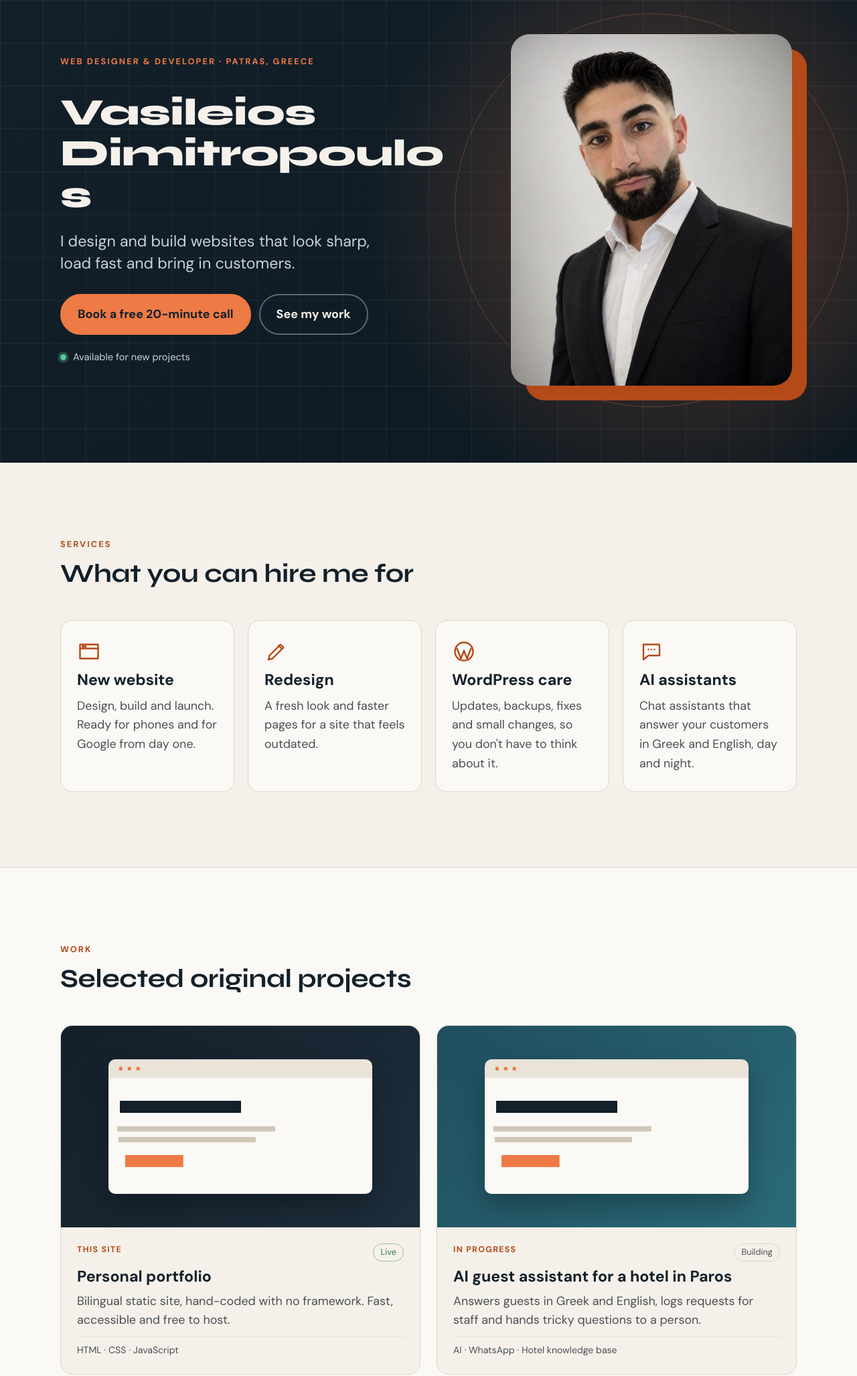
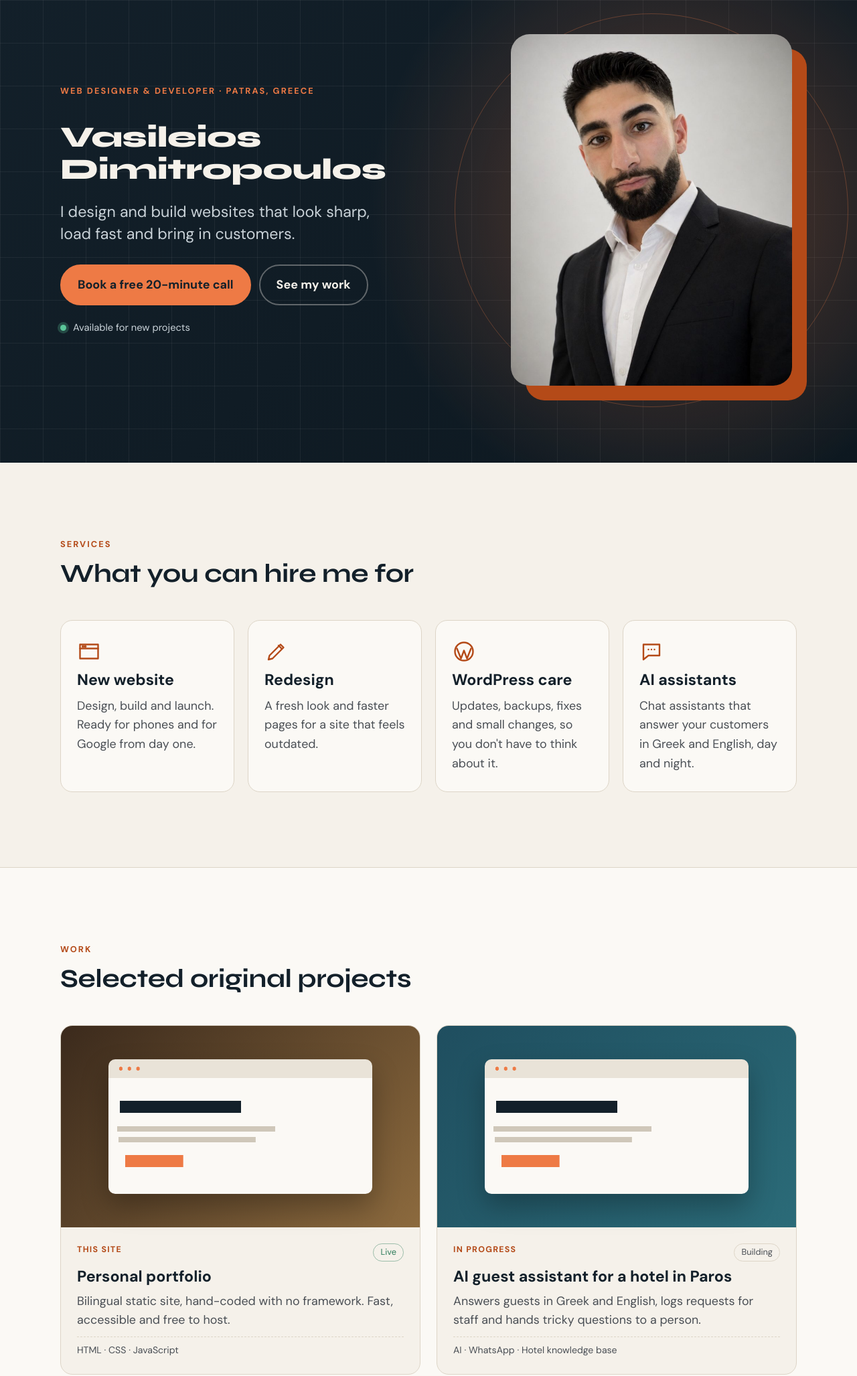
Before and after one commit to vasileios-dev/portfolio, a plain HTML site: page index.html in a window 1280 px wide. Shown: the part 133-2188 px from the top of the page at 67% size. Drawn offline with Linux system fonts and the light colour scheme.

Commit message:
Add files via upload

```diff
--- a/style.css
+++ b/style.css
@@ -103,7 +103,7 @@ a { color: inherit; }
 }
 .hero__inner { display: grid; grid-template-columns: 1.15fr 0.85fr; gap: clamp(32px, 6vw, 80px); align-items: center; }
 .hero__text { min-width: 0; display: flex; flex-direction: column; gap: 22px; }
-.hero h1 { font-size: clamp(1.7rem, 0.9rem + 3.4vw, 3.5rem); font-weight: 800; line-height: 1.1; overflow-wrap: break-word; }
+.hero h1 { font-size: clamp(1.5rem, 0.8rem + 2.6vw, 2.75rem); font-weight: 800; line-height: 1.1; overflow-wrap: break-word; }
 .hero__tagline { font-size: var(--step-1); color: var(--night-muted); max-width: 32ch; line-height: 1.45; }
 .hero__ctas { display: flex; flex-wrap: wrap; gap: 12px; margin-top: 6px; }
 .hero__badge { display: inline-flex; align-items: center; gap: 10px; font-size: 0.92rem; color: var(--night-muted); }
@@ -139,7 +139,7 @@ a { color: inherit; }
 .projects { display: grid; grid-template-columns: repeat(2, minmax(0, 1fr)); gap: 24px; }
 .project { background: var(--bg); border: 1px solid var(--line); border-radius: var(--radius); overflow: hidden; display: flex; flex-direction: column; }
 .project__thumb { aspect-ratio: 16 / 9; position: relative; display: grid; place-items: center; padding: 28px; }
-.project__thumb--0 { background: linear-gradient(135deg, #13202A, #1D2E3B); }
+.project__thumb--0 { background: linear-gradient(135deg, #3B2A1C, #8C6A3E); }
 .project__thumb--1 { background: linear-gradient(135deg, #1F4E5F, #2B6B78); }
 .project__thumb--2 { background: linear-gradient(135deg, #7A4A2C, #A8693F); }
 .project__thumb--3 { background: linear-gradient(135deg, #2E5D88, #6C9CC4); }
@@ -154,6 +154,8 @@ a { color: inherit; }
   background-repeat: no-repeat;
 }
 .project__mock::before { content: ""; position: absolute; top: 4%; left: 3%; width: 10%; height: 6%; background: radial-gradient(circle, #EE7A45 30%, transparent 32%) 0 50% / 33% 100% repeat-x; }
+.project__thumb--shot { overflow: hidden; padding: 24px 24px 0; align-items: end; }
+.project__thumb--shot img { width: 62%; height: 100%; object-fit: cover; object-position: top; border-radius: 16px 16px 0 0; box-shadow: 0 18px 40px rgba(0,0,0,.35); }
 .project__body { padding: 24px; display: flex; flex-direction: column; gap: 10px; flex: 1; }
 .project__body p { color: var(--muted); }
 .project__meta { display: flex; justify-content: space-between; gap: 12px; flex-wrap: wrap; }
```
